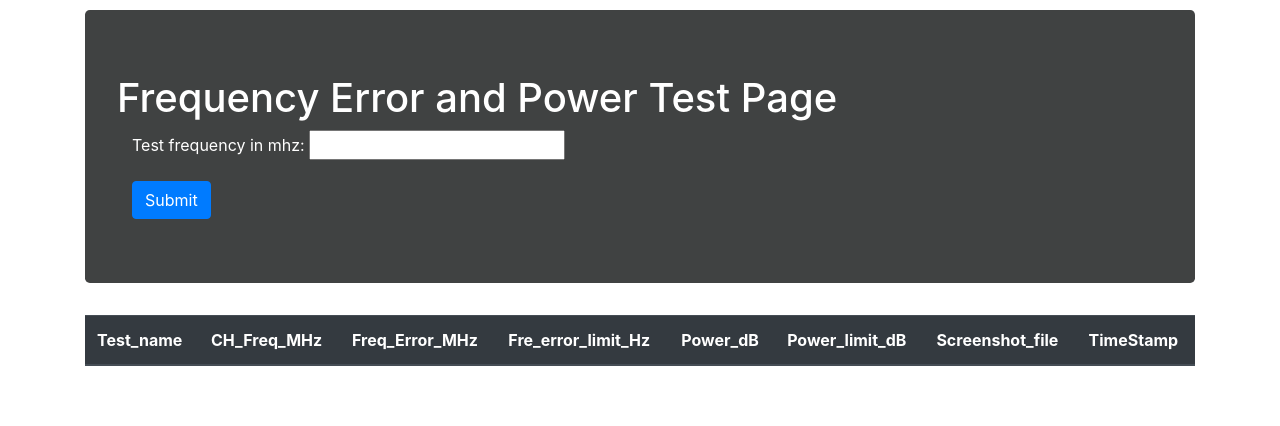
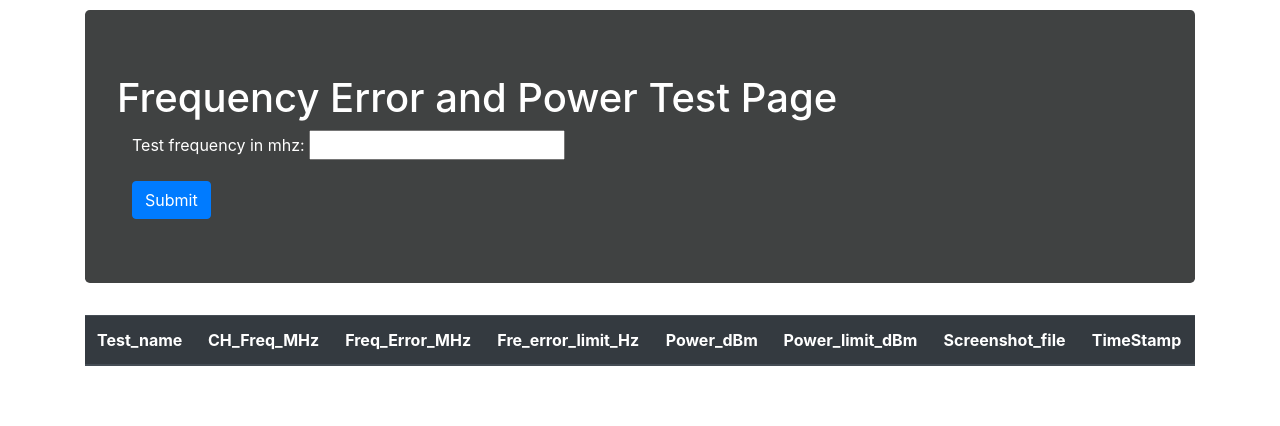
Before and after one commit to fan-bingbing/titan, a Django app: page /fep/ in a window 1280 px wide. Shown: the top 426 px of the page. Run offline with Django 3.2, Linux system fonts and the light colour scheme; lists and menus that the app fills with data are empty; some libraries are stand-ins or nearby versions.

Commit message:
FEP output improved

```diff
--- a/first_app/models.py
+++ b/first_app/models.py
@@ -30,8 +30,8 @@ class FEPOUT(models.Model):
     CH_Freq_MHz = models.CharField(max_length=200)
     Freq_Error_MHz = models.FloatField(max_length=200)
     Fre_error_limit_Hz = models.FloatField(max_length=200)
-    Power_dB = models.FloatField(max_length=200)
-    Power_limit_dB = models.FloatField(max_length=200)
+    Power_dBm = models.FloatField(max_length=200)
+    Power_limit_dBm = models.FloatField(max_length=200)
     Screenshot_file = models.CharField(max_length=200)
     TimeStamp = models.CharField(max_length=200)
 
@@ -63,7 +63,7 @@ class CSHOUT(models.Model):
         return self.SubRange
 
 class ACPOUT(models.Model):
-    Test_name = models.CharField(primary_key=True, max_length=200,default='')
+    Test_name = models.CharField(primary_key=True, max_length=200)
     Frequency_MHz = models.CharField(max_length=200)
     CarrierPower_dBm = models.FloatField(max_length=200)
     ACPminus_dBc = models.FloatField(max_length=200)
--- a/first_app/templates/first_app/fep.html
+++ b/first_app/templates/first_app/fep.html
@@ -27,8 +27,8 @@
                       <th scope="col">CH_Freq_MHz</th>
                       <th scope="col">Freq_Error_MHz</th>
                       <th scope="col">Fre_error_limit_Hz</th>
-                      <th scope="col">Power_dB</th>
-                      <th scope="col">Power_limit_dB</th>
+                      <th scope="col">Power_dBm</th>
+                      <th scope="col">Power_limit_dBm</th>
                       <th scope="col">Screenshot_file</th>
                       <th scope="col">TimeStamp</th>
                   </tr>
@@ -40,8 +40,8 @@
                       <td>{{ fep.CH_Freq_MHz }}</td>
                       <td>{{ fep.Freq_Error_MHz }}</td>
                       <td>{{ fep.Fre_error_limit_Hz }}</td>
-                      <td>{{ fep.Power_dB }}</td>
-                      <td>{{ fep.Power_limit_dB }}</td>
+                      <td>{{ fep.Power_dBm }}</td>
+                      <td>{{ fep.Power_limit_dBm }}</td>
                       <td>{{ fep.Screenshot_file }}</td>
                       <td>{{ fep.TimeStamp }}</td>
                   </tr>
--- a/first_app/views.py
+++ b/first_app/views.py
@@ -248,8 +248,8 @@ def fep(request):
                                         CH_Freq_MHz=test_freq,
                                         Freq_Error_MHz=round(fep_result['F'],5),
                                         Fre_error_limit_Hz=fep_result['F_limit'],
-                                        Power_dB=round(fep_result['P'],5),
-                                        Power_limit_dB=fep_result['P_limit'],
+                                        Power_dBm=round(fep_result['P'],5),
+                                        Power_limit_dBm=fep_result['P_limit'],
                                         Screenshot_file='FEP_'+str(test_freq)+'_MHz.png',
                                         TimeStamp=Timestamp
                                         )[0]
```
Also changed, not shown: db.sqlite3, first_app/migrations/0056_auto_20191104_1447.py (added), first_app/migrations/0057_auto_20191104_1448.py (added), static/result_images/fep/FEP_164.075_MHz.png.
